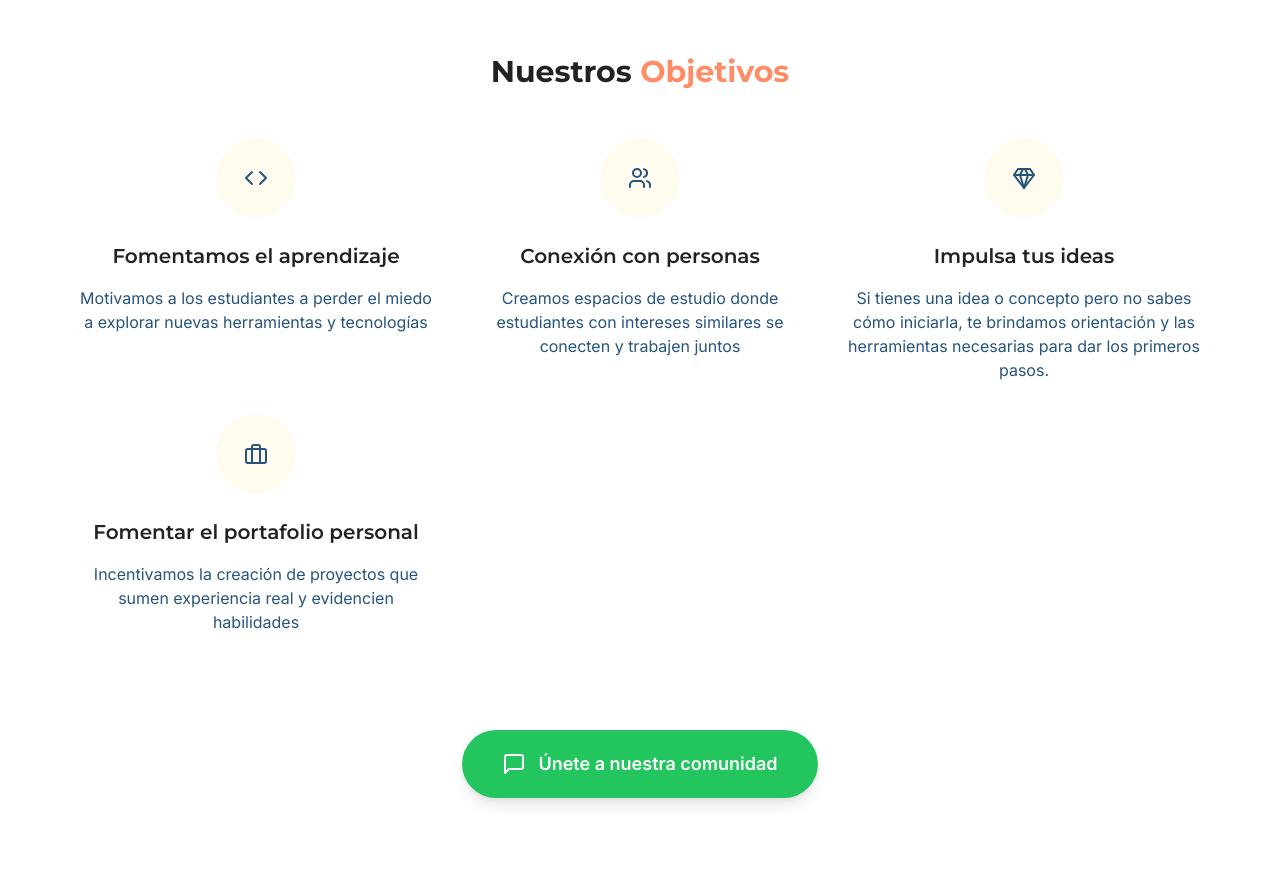
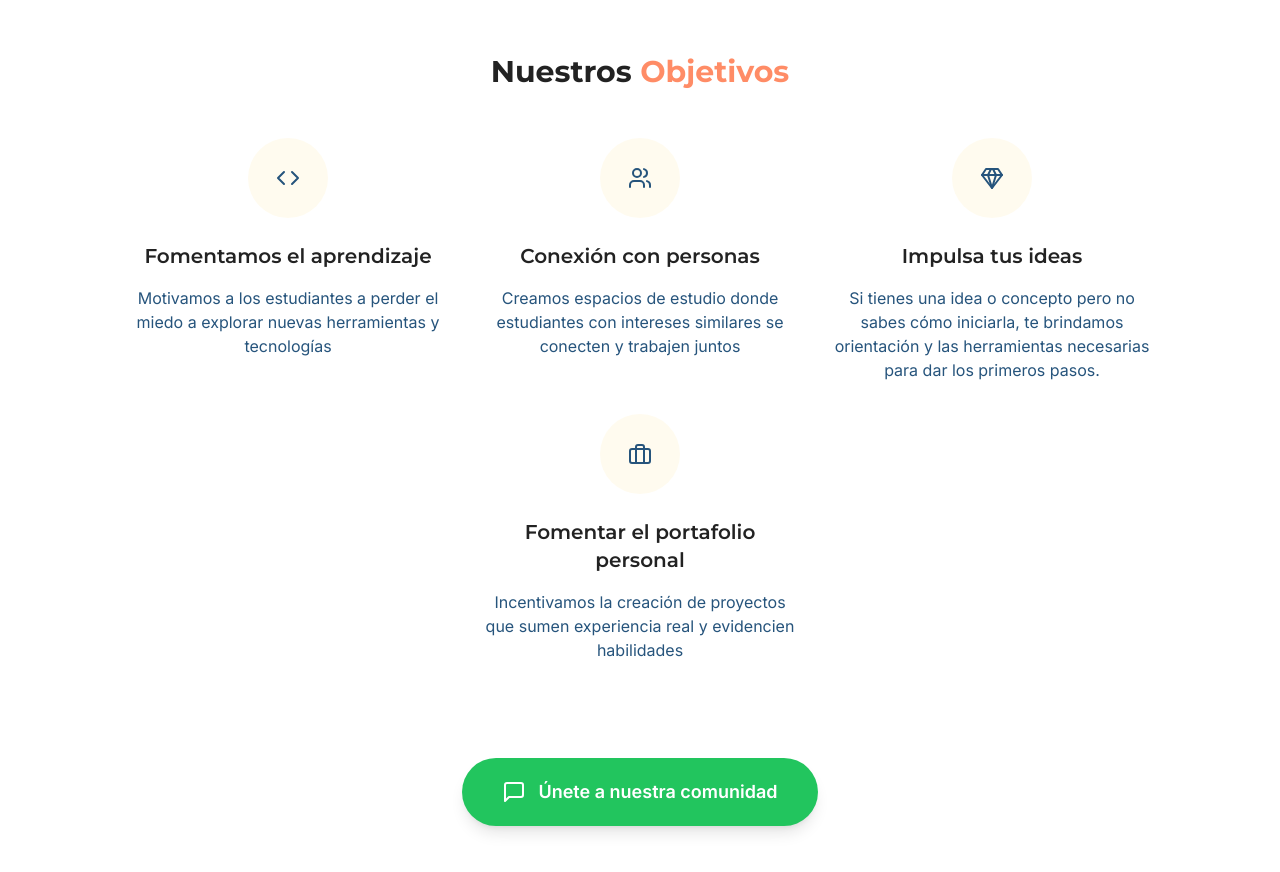
Before and after one commit to DennisCeballos/WebSPARK, a React (Vite) app: page /about in a window 1280 px wide. Shown: the part 900-1772 px from the top of the page. Built offline with nearby package versions, Linux system fonts and the light colour scheme; no server answers; the database is empty.

Commit message:
Ajustes de palabras

```diff
--- a/package.json
+++ b/package.json
@@ -12,6 +12,7 @@
   "dependencies": {
     "@netlify/plugin-nextjs": "^5.12.1",
     "firebase": "^12.1.0",
+    "framer-motion": "^12.33.0",
     "gsap": "^3.13.0",
     "lucide-react": "^0.344.0",
     "ogl": "^1.0.11",
--- a/src/pages/AboutPage.tsx
+++ b/src/pages/AboutPage.tsx
@@ -57,17 +57,14 @@ const AboutPage: React.FC = () => {
           <div className="text-wrap mb-16">
             <div className="max-w-4xl mx-auto px-4">
               <p className="text-lg sm:text-xl font-inter text-spark-blue leading-relaxed mb-8">
-                Somos un grupo de estudiantes comprometidos con
-                <strong className="text-spark-dark">fomentar la confianza y la iniciativa en el desarrollo de proyectos y actividades grupales</strong>.
+                Somos un grupo de estudiantes comprometidos con <strong className="text-spark-dark">fomentar la confianza y la iniciativa en el desarrollo de proyectos y actividades grupales</strong>.
                 Creemos en la importancia de aprender haciendo, pero sabemos que dar los primeros
-                pasos puede ser desafiante. Por ello, queremos brindarte el apoyo necesario para que
-                <span className="text-spark-coral font-semibold">inicies tu camino sin miedo a equivocarte</span>.
+                pasos puede ser desafiante. Por ello, queremos brindarte el apoyo necesario para que <span className="text-spark-coral font-semibold">inicies tu camino sin miedo a equivocarte</span>.
               </p>
 
               <p className="text-base sm:text-lg font-inter text-spark-blue leading-relaxed mb-12">
-                Nuestro objetivo es <strong className="text-spark-dark">crear un ambiente colaborativo y seguro</strong>
-                en el que puedas comenzar a construir tu portafolio, conectar con otros apasionados por la programación y experimentar el
-                <span className="text-spark-coral font-semibold">trabajo en equipo</span> sin presiones.
+                Nuestro objetivo es <strong className="text-spark-dark">crear un ambiente colaborativo y seguro</strong> en
+                el que puedas comenzar a construir tu portafolio, conectar con otros apasionados por la programación y experimentar el <span className="text-spark-coral font-semibold">trabajo en equipo</span> sin presiones.
               </p>
             </div>
           </div>
@@ -109,11 +106,11 @@ const AboutPage: React.FC = () => {
             <h2 className="text-2xl sm:text-3xl font-montserrat font-bold text-spark-dark text-center mb-8 sm:mb-12 px-4">
               Nuestros <span className="text-spark-coral">Objetivos</span>
             </h2>
-            <div className="grid sm:grid-cols-2 lg:grid-cols-3 gap-6 sm:gap-8 px-4">
+            <div className="flex flex-wrap justify-center gap-6 sm:gap-8 px-4">
               {objectives.map((objective, index) => {
                 const Icon = objective.icon;
                 return (
-                  <div key={index} className="text-center group">
+                  <div key={index} className="text-center group w-full sm:w-[45%] lg:w-[30%] max-w-xs">
                     <div className="w-16 h-16 sm:w-20 sm:h-20 bg-spark-yellow/10 rounded-full flex items-center justify-center mx-auto mb-4 sm:mb-6 group-hover:bg-spark-yellow/20 transition-colors duration-300">
                       <Icon className="text-spark-blue group-hover:text-spark-dark transition-colors duration-300" size={24} />
                     </div>
```
Also changed, not shown: 1 other file (tests, documents, lock files or other folders).
